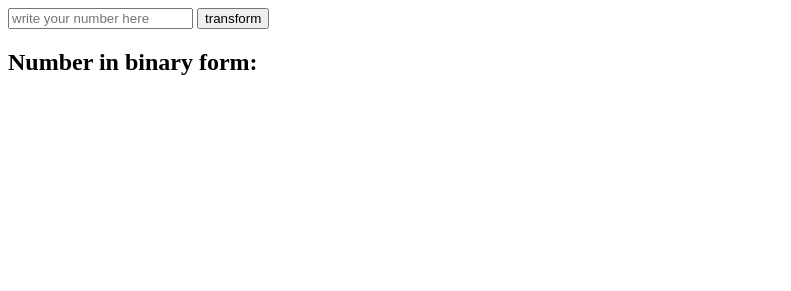
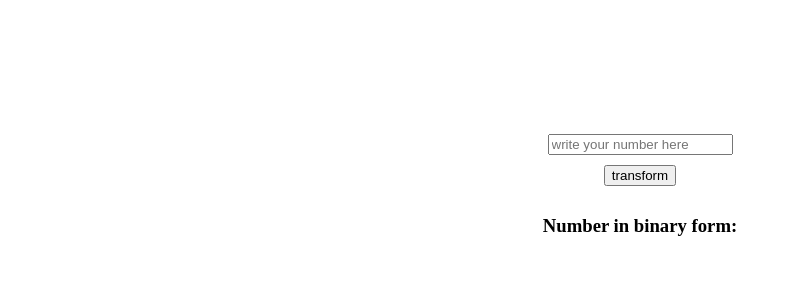
Before and after one commit to timoshenkovanadya/Home-Works, a plain HTML site: page Index.html in a window 1280 px wide. Shown: the whole page, without its empty margins (0-791 px from the left). Drawn offline with Linux system fonts and the light colour scheme.

Commit message:
feat: add some styles

```diff
--- a/Index.html
+++ b/Index.html
@@ -11,7 +11,7 @@
       <input type="number" placeholder="write your number here" id="input" class="input">
       <button type="submit" class="button-transform">transform</button>
       <div class="result-container">
-         <h2>Number in binary form:</h2>
+         <h3>Number in binary form:</h3>
       <p class="result-number"></p>
       </div>
 
--- a/style.css
+++ b/style.css
@@ -0,0 +1,15 @@
+.converter-container {
+    padding-top: 10%;
+    display: flex;
+    flex-direction: column;
+    align-items: center;
+    justify-content: center;
+    gap: 10px;
+}
+
+.result-container {
+    display: flex;
+    flex-direction: column;
+    align-items: center;
+    justify-content: center;
+}
```
